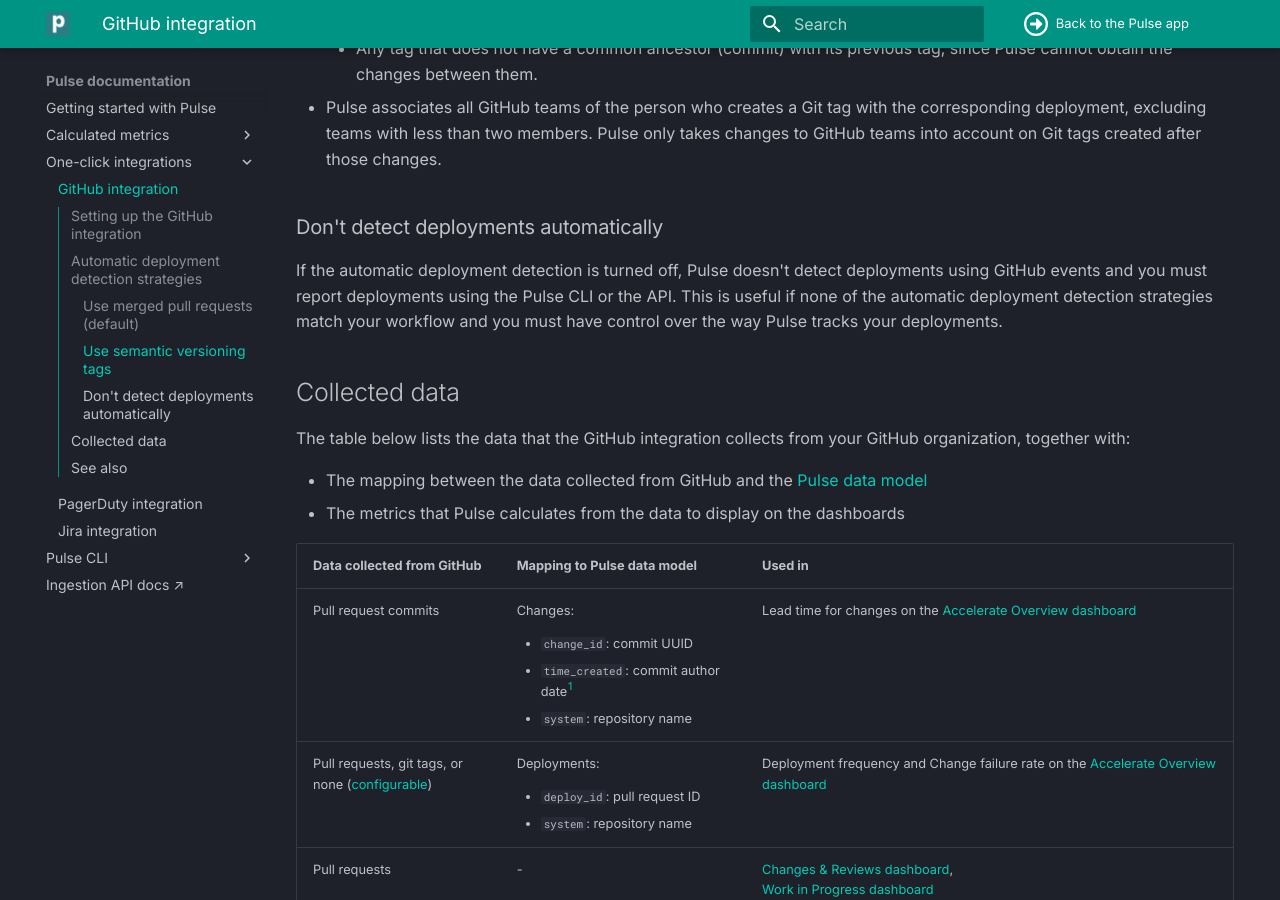
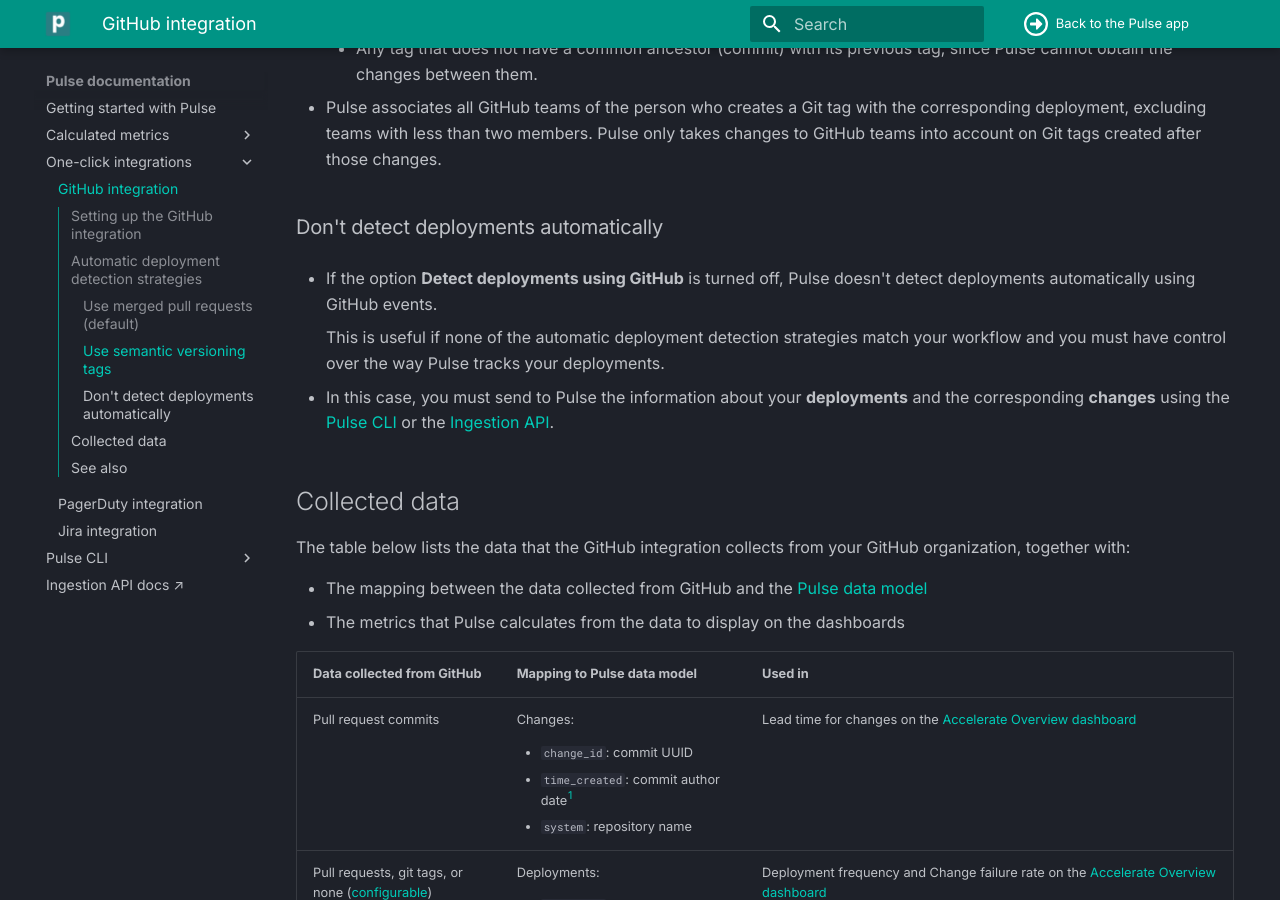
Before and after one commit to codacy/pulse-user-docs, an MkDocs documentation site: the page built from docs/one-click-integrations/github-integration.md, in a window 1280 px wide and 900 px high, scrolled down 3289 px. Built offline with MkDocs 1.6.1 and Material for MkDocs 9.7.7, drawn with Linux system fonts in a browser that asks for light colours.

Commit message:
clean: Improve details for not detecting deployments automatically (#151)

```diff
--- a/docs/one-click-integrations/github-integration.md
+++ b/docs/one-click-integrations/github-integration.md
@@ -71,7 +71,11 @@
 
 ### Don't detect deployments automatically
 
-If the automatic deployment detection is turned off, Pulse doesn't detect deployments using GitHub events and you must report deployments using the Pulse CLI or the API. This is useful if none of the automatic deployment detection strategies match your workflow and you must have control over the way Pulse tracks your deployments.
+-   If the option **Detect deployments using GitHub** is turned off, Pulse doesn't detect deployments automatically using GitHub events.
+
+    This is useful if none of the automatic deployment detection strategies match your workflow and you must have control over the way Pulse tracks your deployments.
+
+-   In this case, you must send to Pulse the information about your **deployments** and the corresponding **changes** using the [Pulse CLI](../cli/cli.md) or the [Ingestion API](https://ingestion.pulse.codacy.com/v1/api-docs).
 
 ## Collected data
 
```
